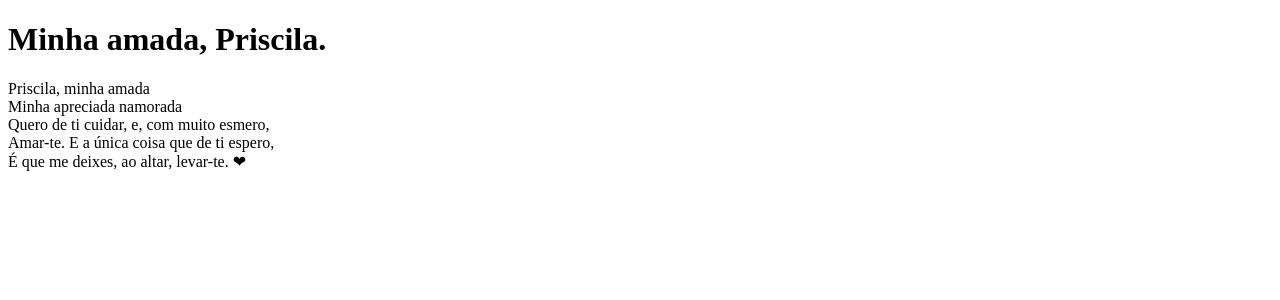
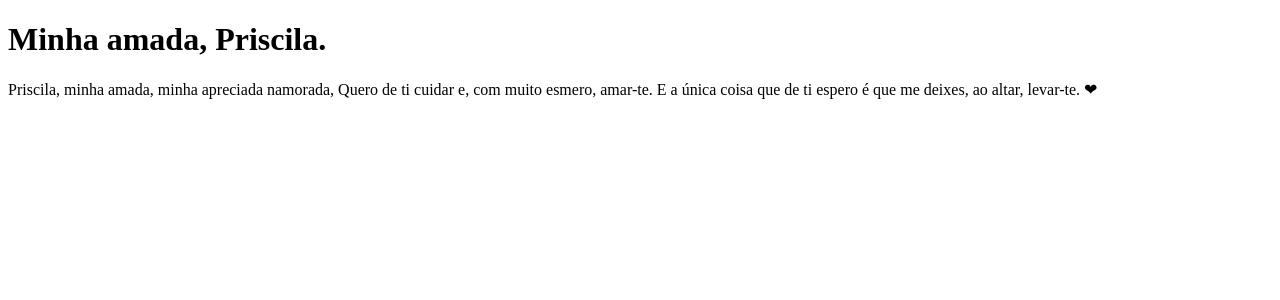
Before and after one commit to AndrewDRichter/clone-tabnews, a Next.js app: page / in a window 1280 px wide. Shown: the top 300 px of the page. Built offline with nearby package versions, Linux system fonts and the light colour scheme.

Commit message:
correção de vírgulas com GPT

```diff
--- a/pages/index.js
+++ b/pages/index.js
@@ -4,11 +4,11 @@ function Home(){
             Minha amada, Priscila.
         </h1>
         <p>
-            Priscila, minha amada <br />
-            Minha apreciada namorada <br />
-            Quero de ti cuidar, e, com muito esmero, <br />
-            Amar-te. E a única coisa que de ti espero, <br />
-            É que me deixes, ao altar, levar-te. ❤
+            Priscila, minha amada,
+            minha apreciada namorada,
+            Quero de ti cuidar e, com muito esmero,
+            amar-te. E a única coisa que de ti espero
+            é que me deixes, ao altar, levar-te. ❤
         </p>
         </main>
 }
```
